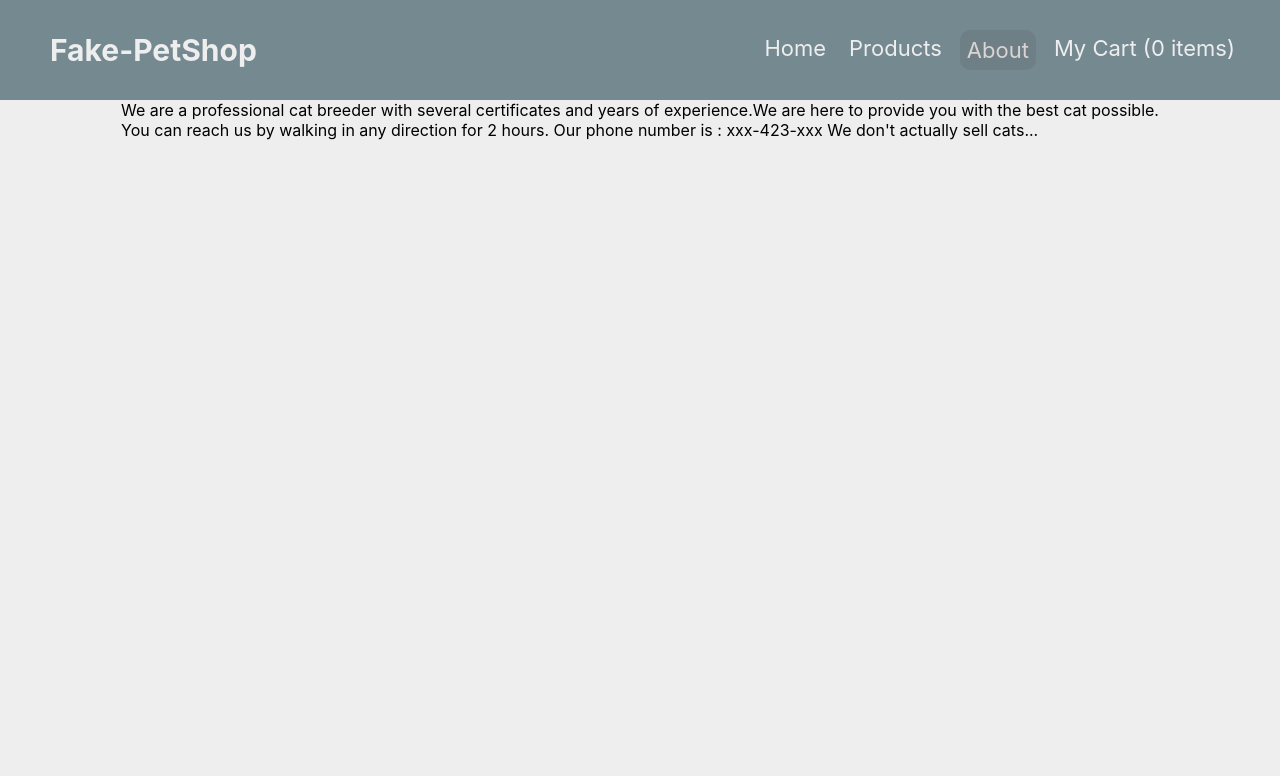
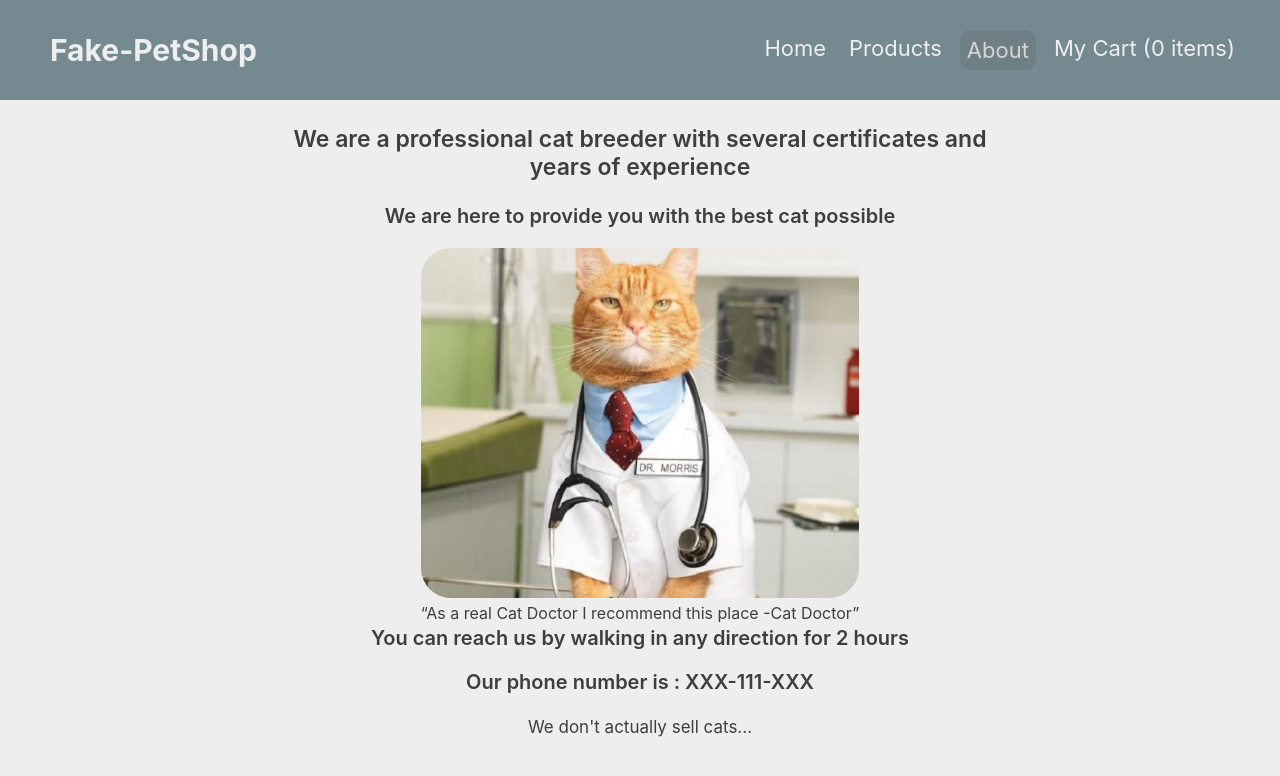
Before and after one commit to EmptyBox12/shopping-cart, a React (Create React App) app: page /about in a window 1280 px wide. Shown: the top 776 px of the page. Built offline with nearby package versions, Linux system fonts and the light colour scheme.

Commit message:
css is done ready for deployment

```diff
--- a/src/App.css
+++ b/src/App.css
@@ -198,9 +198,17 @@
   display: flex;
   flex-direction: column;
   align-items: center;
+  justify-content: space-between;
+  width: 100%;
+  height: 80vh;
+}
+.cartItemsContainer{
+  overflow: auto;
   width: 100%;
   height: 75vh;
-  overflow: auto;
+  display: flex;
+  flex-direction: column;
+  align-items: center;
 }
 .cartItem img{
   width: 150px;
@@ -257,3 +265,40 @@
   display: flex;
   flex-direction: column;
 }
+.checkoutContainer{
+  display: flex;
+  align-self: flex-end;
+  align-items: center;
+  margin-right: 150px;
+  flex-direction: column;
+  font-size: 30px;
+  font-weight: 600;
+}
+.aboutPage{
+  height:80vh;
+  width: 55%;
+  display: flex;
+  flex-direction: column;
+  justify-content: space-evenly;
+  align-items: center;
+  text-align: center;
+  font-size: 20px;
+  font-weight: 600;
+  color: #3e3e3e;
+}
+.aboutPage img{
+  height: 350px;
+  border-radius:30px;
+}
+.aboutTitle{
+  font-size: 23px;
+}
+.quote{
+  display: block;
+  font-weight: lighter;
+  font-size: 16px;
+}
+.footnote{
+  font-weight: normal;
+  font-size: 17px;
+}
--- a/src/components/About.js
+++ b/src/components/About.js
@@ -2,18 +2,20 @@ import React from "react";
 
 export default function About() {
   return (
-    <div>
+    <div className = "aboutPage">
       <div>
-        <span>
+        <p className = "aboutTitle">
           We are a professional cat breeder with several certificates and years
-          of experience.
-        </span>
-        <span>We are here to provide you with the best cat possible.</span>
+          of experience
+        </p>
+        <p>We are here to provide you with the best cat possible</p>
+        <img src="./images/catDoctor.jpg" alt="cat" />
+        <q className="quote">As a real Cat Doctor I recommend this place -Cat Doctor</q>
       </div>
       <div>
-        You can reach us by walking in any direction for 2 hours.
-        Our phone number is : xxx-423-xxx
-        We don't actually sell cats...
+        You can reach us by walking in any direction for 2 hours
+       <p>Our phone number is : XXX-111-XXX </p>
+       <span className = "footnote">We don't actually sell cats...</span>
       </div>
     </div>
   );
--- a/src/components/Cart.js
+++ b/src/components/Cart.js
@@ -32,10 +32,13 @@ export default function Cart({ cart, setCart }) {
 
   return (
     <div className="cartPage">
+      <div className="cartItemsContainer">
         {cart.map((item) => {
           return (
             <div key={item.id} className="cartItem">
-            <button className ="removeButton" onClick={() => deleteItem(item)}>Remove</button>
+              <button className="removeButton" onClick={() => deleteItem(item)}>
+                Remove
+              </button>
               <div className="cartItemContent">
                 <div className="cartItemFirst">
                   <img src={item.img} alt="" />
@@ -49,24 +52,37 @@ export default function Cart({ cart, setCart }) {
                 <div className="cartItemRight">
                   Price: {item.price * parseInt(item.quantity) || 0}
                   <div>
-                  <button onClick={(e) => clickButton(item, e)}>-</button>
+                    <button
+                      className="productDetailButtons"
+                      onClick={(e) => clickButton(item, e)}
+                    >
+                      -
+                    </button>
                     <input
                       type="number"
+                      className="projectDetailInput"
                       value={item.quantity}
                       onChange={(e) => handleQuantityChange(item, e)}
                     />
-                  <button onClick={(e) => clickButton(item, e)}>+</button>
+                    <button
+                      className="productDetailButtons"
+                      onClick={(e) => clickButton(item, e)}
+                    >
+                      +
+                    </button>
                   </div>
                 </div>
               </div>
             </div>
           );
         })}
-      <div>
-        Total:{" "}
+      </div>
+      <div className="checkoutContainer">
+        Total:
         {cart.reduce((acc, current) => {
           return acc + current.price * current.quantity;
-        }, 0)}
+        }, 0)}$
+        <button className= "productDetailSubmit">Checkout</button>
       </div>
     </div>
   );
```
Also changed, not shown: public/images/catDoctor.jpg (added). Lines whose indentation alone changed are shown as unchanged.
